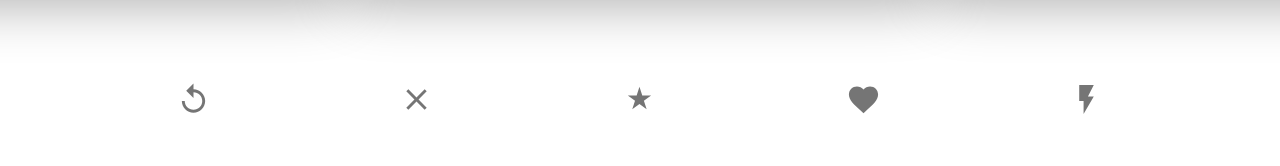
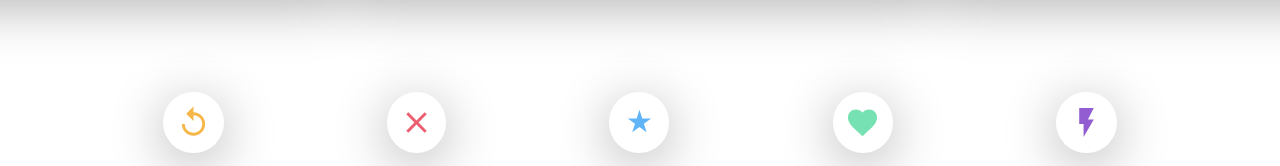
Before and after one commit to narayan494pandey/tinderApp, a React (Create React App) app: page / in a window 1280 px wide. Shown: the part 631-797 px from the top of the page. Built offline with nearby package versions, Linux system fonts and the light colour scheme.

Commit message:
front complete

```diff
--- a/src/App.css
+++ b/src/App.css
@@ -1,5 +1,4 @@
 .app {
   display: flex;
   flex-direction: column;
-  margin-bottom: 5vh;
 }
--- a/src/SwipeButton.js
+++ b/src/SwipeButton.js
@@ -24,8 +24,6 @@ function SwipeButton() {
             <IconButton className="swipeButton__lightning">
                 <FlashOnIcon  fontSize="large" />
             </IconButton>
-
-
         </div>
     )
 }
--- a/src/swipeButton.css
+++ b/src/swipeButton.css
@@ -1,7 +1,32 @@
 .swipeButton {
   position: fixed;
-  bottom: 5vh;
+  bottom: 2vh;
   display: flex;
   width: 100%;
   justify-content: space-evenly;
 }
+
+.swipeButton .MuiIconButton-root {
+  background-color: white;
+  box-shadow: 0px 10px 53px 0 rgba(0, 0, 0, 0.3) !important;
+}
+.swipeButton__repeat {
+  padding: 1vw !important;
+  color: #f5b748 !important;
+}
+.swipeButton__left {
+  padding: 1wv !important;
+  color: #ec5e6f !important;
+}
+.swipeButton__star {
+  padding: 1vw !important;
+  color: #62b4f9 !important;
+}
+.swipeButton__right {
+  padding: 1vw !important;
+  color: #76e2b3 !important;
+}
+.swipeButton__lightning {
+  padding: 1vw !important;
+  color: #915dd1 !important;
+}
--- a/src/tinderCards.css
+++ b/src/tinderCards.css
@@ -9,6 +9,7 @@
   background-size: cover;
   background-position: center;
   background-repeat: no-repeat;
+  margin-bottom: 5px;
 }
 .tinderCards__cardContainer {
   display: flex;
@@ -28,3 +29,6 @@
   margin: 10px;
   color: #fff;
 }
+.tinderCards {
+  margin-bottom: 10vh;
+}
```
